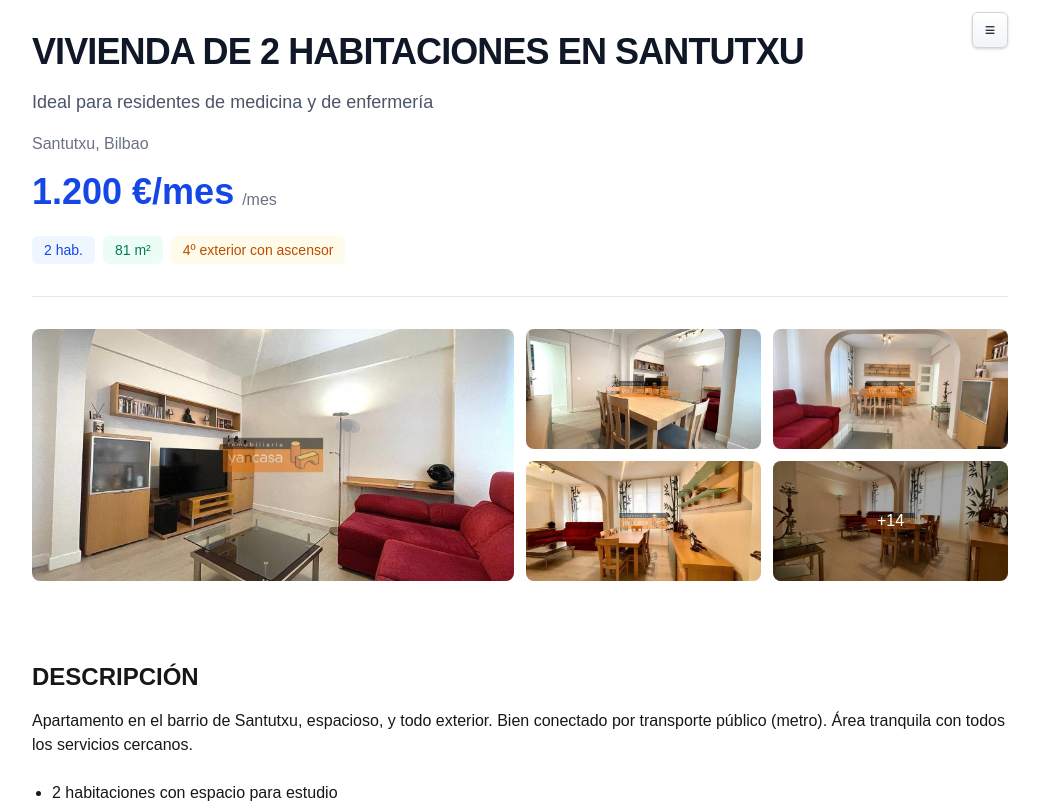
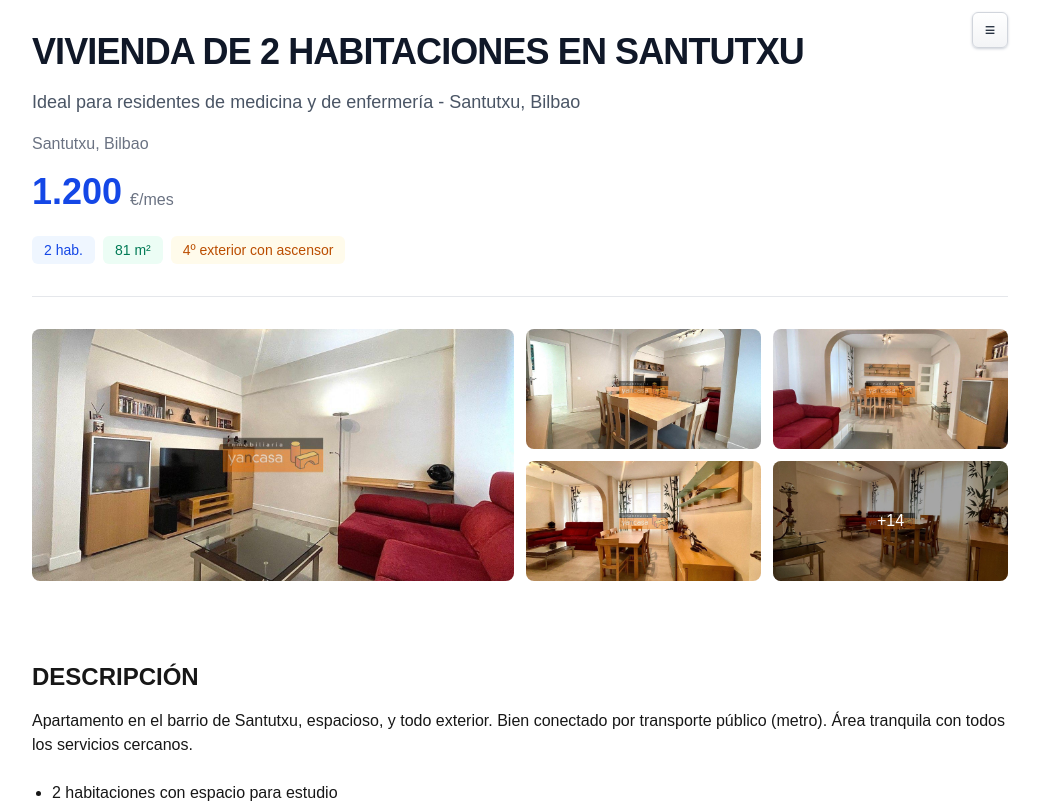
Before and after one commit to jvalladolid/rentflat-website, a Next.js app: page / in a window 1280 px wide. Shown: the top 803 px of the page, without its empty margins (120-1160 px from the left). Built offline with nearby package versions, Linux system fonts and the light colour scheme.

Commit message:
Improve Hero section

```diff
--- a/src/components/Hero.tsx
+++ b/src/components/Hero.tsx
@@ -12,7 +12,11 @@ export function Hero({ flat }: HeroProps) {
       <h1 className="text-3xl md:text-4xl font-bold tracking-tight text-gray-900">{flat.title}</h1>
 
       {/* Subtitle */}
-      {flat.subtitle && <p className="text-gray-600 text-lg">{flat.subtitle}</p>}
+      {flat.subtitle && (
+        <p className="text-gray-600 text-lg">
+          {flat.subtitle} - {flat.location.area}, {flat.location.city}
+        </p>
+      )}
 
       {/* Location */}
       <p className="text-gray-500">
@@ -22,7 +26,7 @@ export function Hero({ flat }: HeroProps) {
       {/* Price */}
       <div className="flex items-end gap-2">
         <span className="text-3xl md:text-4xl font-semibold text-blue-700">{flat.price}</span>
-        <span className="text-gray-500 text-base">/mes</span>
+        <span className="text-gray-500 text-base">€/mes</span>
       </div>
 
       {/* Badges */}
--- a/src/data/flat-trav-iturribide.ts
+++ b/src/data/flat-trav-iturribide.ts
@@ -3,7 +3,7 @@ import { Flat } from './flat-dto';
 export const flat: Flat = {
   title: 'VIVIENDA DE 2 HABITACIONES EN SANTUTXU',
   subtitle: 'Ideal para residentes de medicina y de enfermería',
-  price: '1.200 €/mes',
+  price: '1.200',
   numberOfRooms: 2,
   surfaceM2: 81,
   floorDesc: '4º exterior con ascensor',
```
